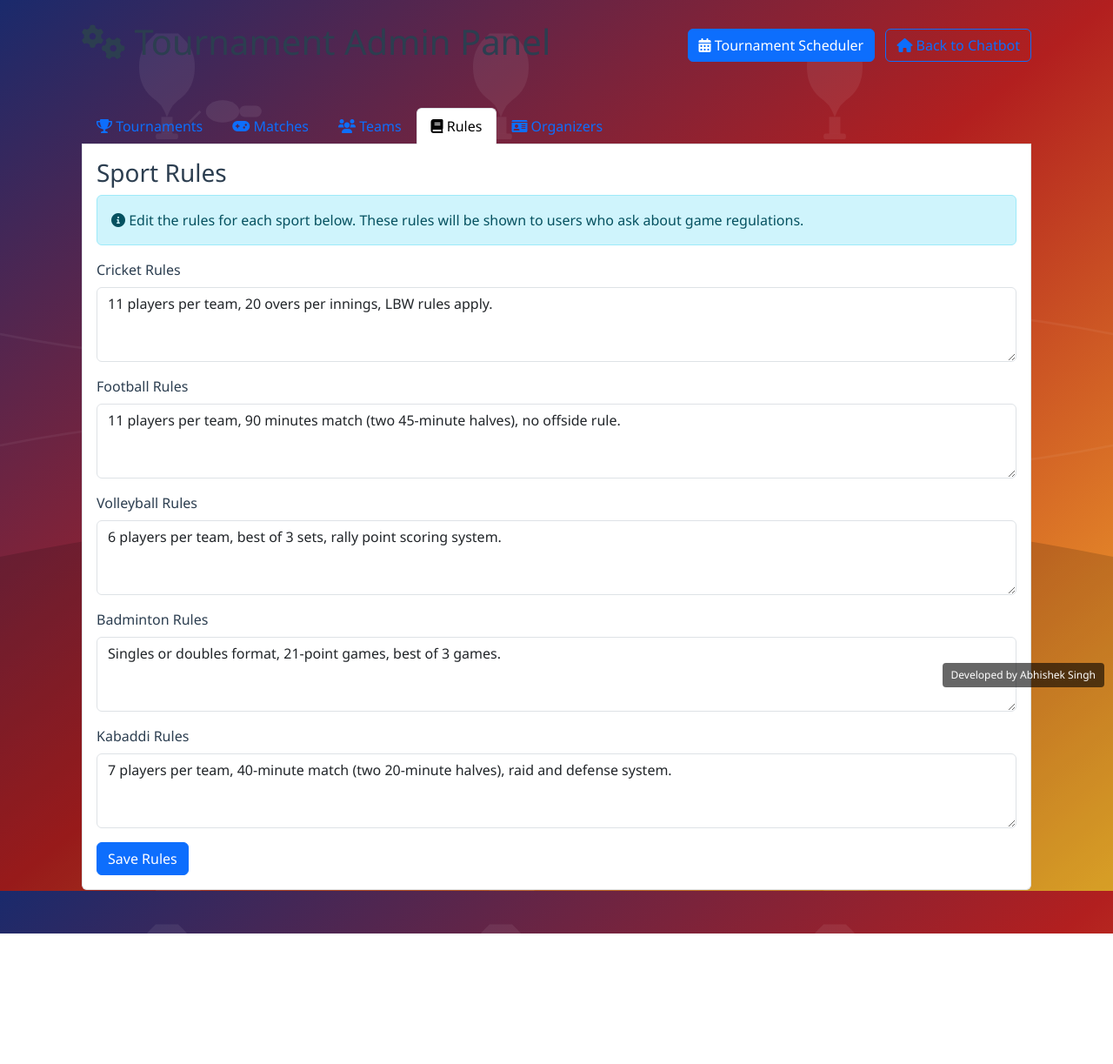
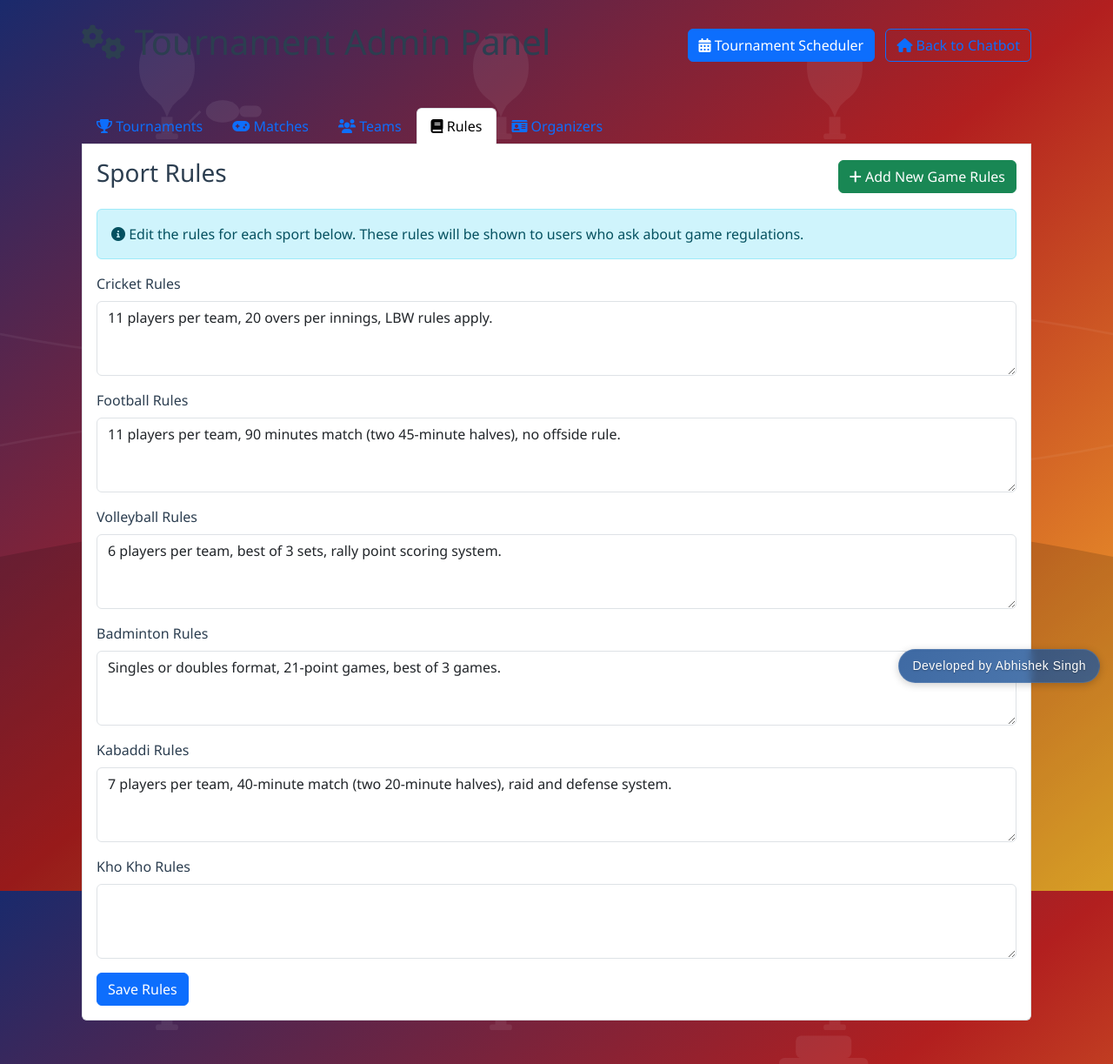
Before and after one commit to Abhishek0845/Community-Sports-Organiser, a Flask app: page /admin in a window 1280 px wide, after a click on "Rules". Shown: the whole page at 87% size. Before the commit the page ends 1073 px from the top, so only its background shows below. Run offline with Flask 3, Linux system fonts and the light colour scheme.

Commit message:
Enhance tournament management and user interface.  Added tournament scheduling, new game rule input, and improved developer credit display.
Replit-Commit-Author: Agent
Replit-Commit-Session-Id: 51a8b28d-718b-4dc5-b976-435b21941ec5
Replit-Commit-Screenshot-Url: https://storage.googleapis.com/screenshot-production-us-central1/168ac65f-5ee7-4b54-843d-8adbbb11736c/0ca8148e-f5d5-40ce-9e93-4949c44f2823.jpg

```diff
--- a/app.py
+++ b/app.py
@@ -397,6 +397,17 @@ def admin():
     # In a production app, this would have proper authentication
     return render_template('admin.html')
 
+@app.route('/admin-scheduler')
+def admin_scheduler():
+    """Render the admin tournament scheduler interface."""
+    # In a production app, this would have proper authentication
+    return render_template('admin-scheduler.html')
+
+@app.route('/scheduler')
+def scheduler():
+    """Render the user tournament scheduler interface."""
+    return render_template('scheduler.html')
+
 @app.route('/api/chat', methods=['POST'])
 def chat():
     """API endpoint for chatbot interactions."""
--- a/static/css/style.css
+++ b/static/css/style.css
@@ -316,14 +316,28 @@ body {
 /* Developer credit */
 .developer-credit {
     position: fixed;
-    bottom: 10px;
-    right: 10px;
-    padding: 5px 10px;
-    background-color: rgba(0, 0, 0, 0.6);
+    bottom: 15px;
+    right: 15px;
+    padding: 8px 15px;
+    background: linear-gradient(135deg, rgba(14, 68, 140, 0.8) 0%, rgba(36, 89, 155, 0.8) 100%);
     color: white;
-    border-radius: 4px;
-    font-size: 12px;
+    border-radius: 30px;
+    font-size: 14px;
+    font-family: 'Arial', sans-serif;
+    font-weight: 500;
+    letter-spacing: 0.5px;
+    box-shadow: 0 2px 10px rgba(0, 0, 0, 0.2);
+    border: 1px solid rgba(255, 255, 255, 0.1);
+    backdrop-filter: blur(5px);
     z-index: 1000;
+    transition: all 0.3s ease;
+    text-shadow: 0 1px 2px rgba(0, 0, 0, 0.3);
+}
+
+.developer-credit:hover {
+    transform: translateY(-2px);
+    box-shadow: 0 4px 15px rgba(0, 0, 0, 0.3);
+    background: linear-gradient(135deg, rgba(20, 83, 170, 0.9) 0%, rgba(41, 103, 178, 0.9) 100%);
 }
 
 /* Scheduler Styles */
--- a/templates/admin.html
+++ b/templates/admin.html
@@ -154,7 +154,13 @@
 
                     <!-- Rules Tab -->
                     <div class="tab-pane fade" id="rules" role="tabpanel" aria-labelledby="rules-tab">
-                        <h3>Sport Rules</h3>
+                        <div class="d-flex justify-content-between align-items-center mb-3">
+                            <h3>Sport Rules</h3>
+                            <button class="btn btn-success" data-bs-toggle="modal" data-bs-target="#addNewGameRuleModal">
+                                <i class="fas fa-plus"></i> Add New Game Rules
+                            </button>
+                        </div>
+
                         <div class="alert alert-info">
                             <i class="fas fa-info-circle"></i> Edit the rules for each sport below. These rules will be shown to users who ask about game regulations.
                         </div>
@@ -183,6 +189,15 @@
                             <div class="mb-3">
                                 <label for="kabaddi-rules" class="form-label">Kabaddi Rules</label>
                                 <textarea class="form-control" id="kabaddi-rules" rows="3"></textarea>
+                            </div>
+
+                            <div class="mb-3">
+                                <label for="kho-kho-rules" class="form-label">Kho Kho Rules</label>
+                                <textarea class="form-control" id="kho-kho-rules" rows="3"></textarea>
+                            </div>
+
+                            <div id="additional-sport-rules">
+                                <!-- Additional sport rules will be added here dynamically -->
                             </div>
 
                             <button type="submit" class="btn btn-primary">Save Rules</button>
@@ -330,6 +345,7 @@
                                 <option value="Volleyball">Volleyball</option>
                                 <option value="Badminton">Badminton</option>
                                 <option value="Kabaddi">Kabaddi</option>
+                                <option value="Kho Kho">Kho Kho</option>
                             </select>
                         </div>
                         <div class="mb-3">
@@ -382,6 +398,7 @@
                                 <option value="Volleyball">Volleyball</option>
                                 <option value="Badminton">Badminton</option>
                                 <option value="Kabaddi">Kabaddi</option>
+                                <option value="Kho Kho">Kho Kho</option>
                             </select>
                         </div>
                         <div class="mb-3">
@@ -474,6 +491,39 @@
         </div>
     </div>
 
+    <!-- Add New Game Rule Modal -->
+    <div class="modal fade" id="addNewGameRuleModal" tabindex="-1" aria-labelledby="addNewGameRuleModalLabel" aria-hidden="true">
+        <div class="modal-dialog">
+            <div class="modal-content">
+                <div class="modal-header">
+                    <h5 class="modal-title" id="addNewGameRuleModalLabel">Add New Game Rules</h5>
+                    <button type="button" class="btn-close" data-bs-dismiss="modal" aria-label="Close"></button>
+                </div>
+                <div class="modal-body">
+                    <form id="add-game-rule-form">
+                        <div class="mb-3">
+                            <label for="new-game-name" class="form-label">Sport Name</label>
+                            <input type="text" class="form-control" id="new-game-name" required placeholder="e.g., Tennis, Basketball">
+                        </div>
+                        <div class="mb-3">
+                            <label for="new-game-icon" class="form-label">Sport Icon URL (optional)</label>
+                            <input type="text" class="form-control" id="new-game-icon" placeholder="URL to sport icon image">
+                        </div>
+                        <div class="mb-3">
+                            <label for="new-game-min-players" class="form-label">Minimum Players Required</label>
+                            <input type="number" class="form-control" id="new-game-min-players" min="1" value="1" required>
+                        </div>
+                        <div class="mb-3">
+                            <label for="new-game-rules" class="form-label">Game Rules</label>
+                            <textarea class="form-control" id="new-game-rules" rows="5" required placeholder="Enter detailed rules for this sport..."></textarea>
+                        </div>
+                        <button type="submit" class="btn btn-primary">Add Sport Rules</button>
+                    </form>
+                </div>
+            </div>
+        </div>
+    </div>
+
     <div class="developer-credit">
         Developed by Abhishek Singh
     </div>
```
